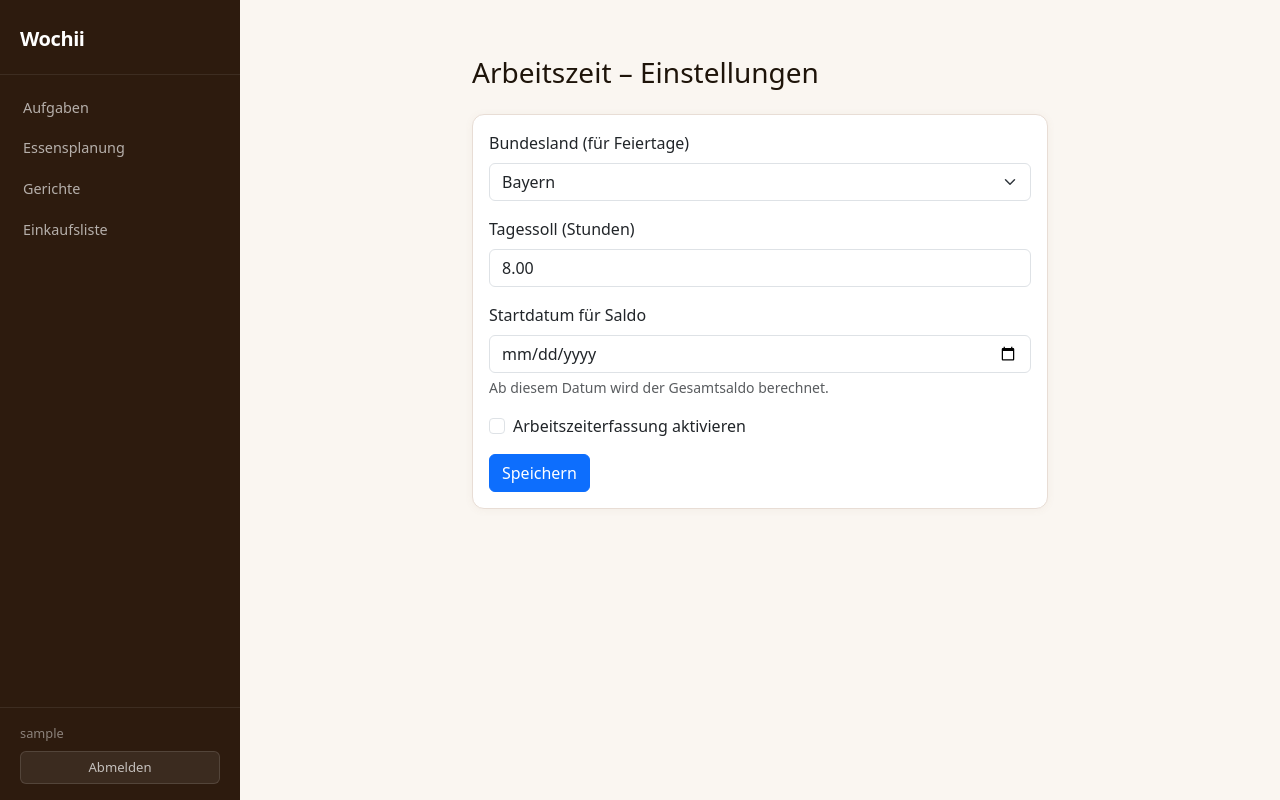
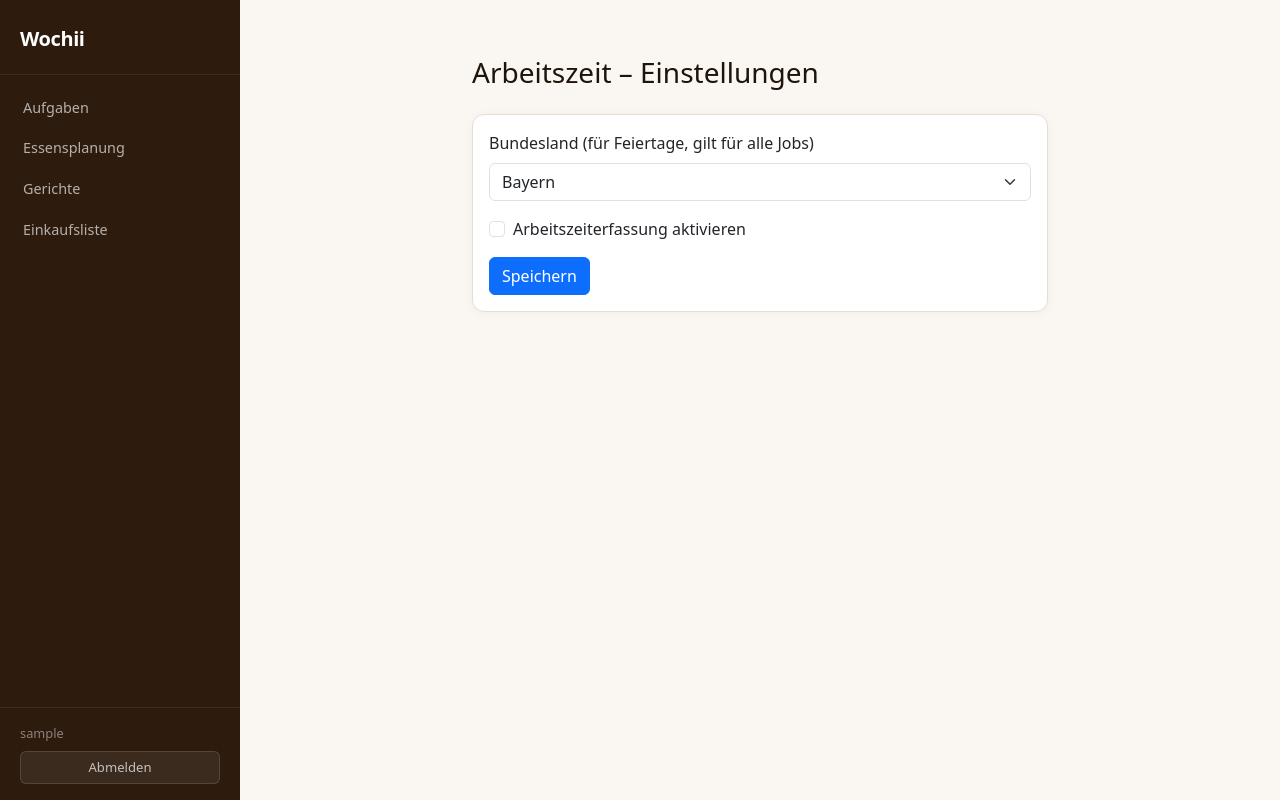
Before and after one commit to codi-wan-hash/Wochi, a Django app: page /timetracking/einstellungen/ in a window 1280 px wide. Run offline with Django 5.2, Linux system fonts and the light colour scheme; the visitor is signed in with stand-in values (Sample User, id 1).

Commit message:
feat: simplify settings — job-specific config moved to Job model

```diff
--- a/templates/timetracking/settings.html
+++ b/templates/timetracking/settings.html
@@ -11,29 +11,23 @@
                     {{ form.bundesland }}
                     {% if form.bundesland.errors %}<div class="invalid-feedback d-block">{{ form.bundesland.errors }}</div>{% endif %}
                 </div>
-                <div class="mb-3">
-                    <label for="{{ form.daily_target_hours.id_for_label }}" class="form-label">{{ form.daily_target_hours.label }}</label>
-                    {{ form.daily_target_hours }}
-                    {% if form.daily_target_hours.errors %}<div class="invalid-feedback d-block">{{ form.daily_target_hours.errors }}</div>{% endif %}
-                </div>
-                <div class="mb-3">
-                    <label for="{{ form.work_start_date.id_for_label }}" class="form-label">{{ form.work_start_date.label }}</label>
-                    {{ form.work_start_date }}
-                    <div class="form-text">Ab diesem Datum wird der Gesamtsaldo berechnet.</div>
-                    {% if form.work_start_date.errors %}<div class="invalid-feedback d-block">{{ form.work_start_date.errors }}</div>{% endif %}
-                </div>
                 <div class="mb-3 form-check">
                     {{ form.timetracking_enabled }}
                     <label for="{{ form.timetracking_enabled.id_for_label }}" class="form-check-label">{{ form.timetracking_enabled.label }}</label>
                 </div>
                 <div class="d-flex gap-2">
                     <button type="submit" class="btn btn-primary">Speichern</button>
-                    {% if profile.timetracking_enabled %}
+                    {% if profile.timetracking_enabled and profile.active_job %}
                     <a href="{% url 'timetracking:dashboard' %}" class="btn btn-outline-secondary">Zurück</a>
                     {% endif %}
                 </div>
             </form>
         </div>
     </div>
+    {% if profile.timetracking_enabled %}
+    <div class="mt-3">
+        <a href="{% url 'timetracking:job_list' %}" class="btn btn-outline-primary btn-sm">Jobs verwalten →</a>
+    </div>
+    {% endif %}
 </div>
 {% endblock %}
--- a/timetracking/forms.py
+++ b/timetracking/forms.py
@@ -21,18 +21,14 @@ class JobForm(forms.ModelForm):
 class UserProfileForm(forms.ModelForm):
     class Meta:
         model = UserProfile
-        fields = ["timetracking_enabled", "bundesland", "daily_target_hours", "work_start_date"]
+        fields = ["timetracking_enabled", "bundesland"]
         widgets = {
             "bundesland": forms.Select(attrs={"class": "form-select"}),
-            "daily_target_hours": forms.NumberInput(attrs={"class": "form-control", "step": "0.5"}),
-            "work_start_date": forms.DateInput(attrs={"type": "date", "class": "form-control"}),
             "timetracking_enabled": forms.CheckboxInput(attrs={"class": "form-check-input"}),
         }
         labels = {
             "timetracking_enabled": "Arbeitszeiterfassung aktivieren",
-            "bundesland": "Bundesland (für Feiertage)",
-            "daily_target_hours": "Tagessoll (Stunden)",
-            "work_start_date": "Startdatum für Saldo",
+            "bundesland": "Bundesland (für Feiertage, gilt für alle Jobs)",
         }
 
 
--- a/timetracking/views.py
+++ b/timetracking/views.py
@@ -26,7 +26,9 @@ def settings_view(request):
             form.save()
             messages.success(request, "Einstellungen gespeichert.")
             if profile.timetracking_enabled:
-                return redirect("timetracking:dashboard")
+                if profile.active_job:
+                    return redirect("timetracking:dashboard")
+                return redirect("timetracking:job_list")
             return redirect("timetracking:settings_view")
     else:
         form = UserProfileForm(instance=profile)
```
